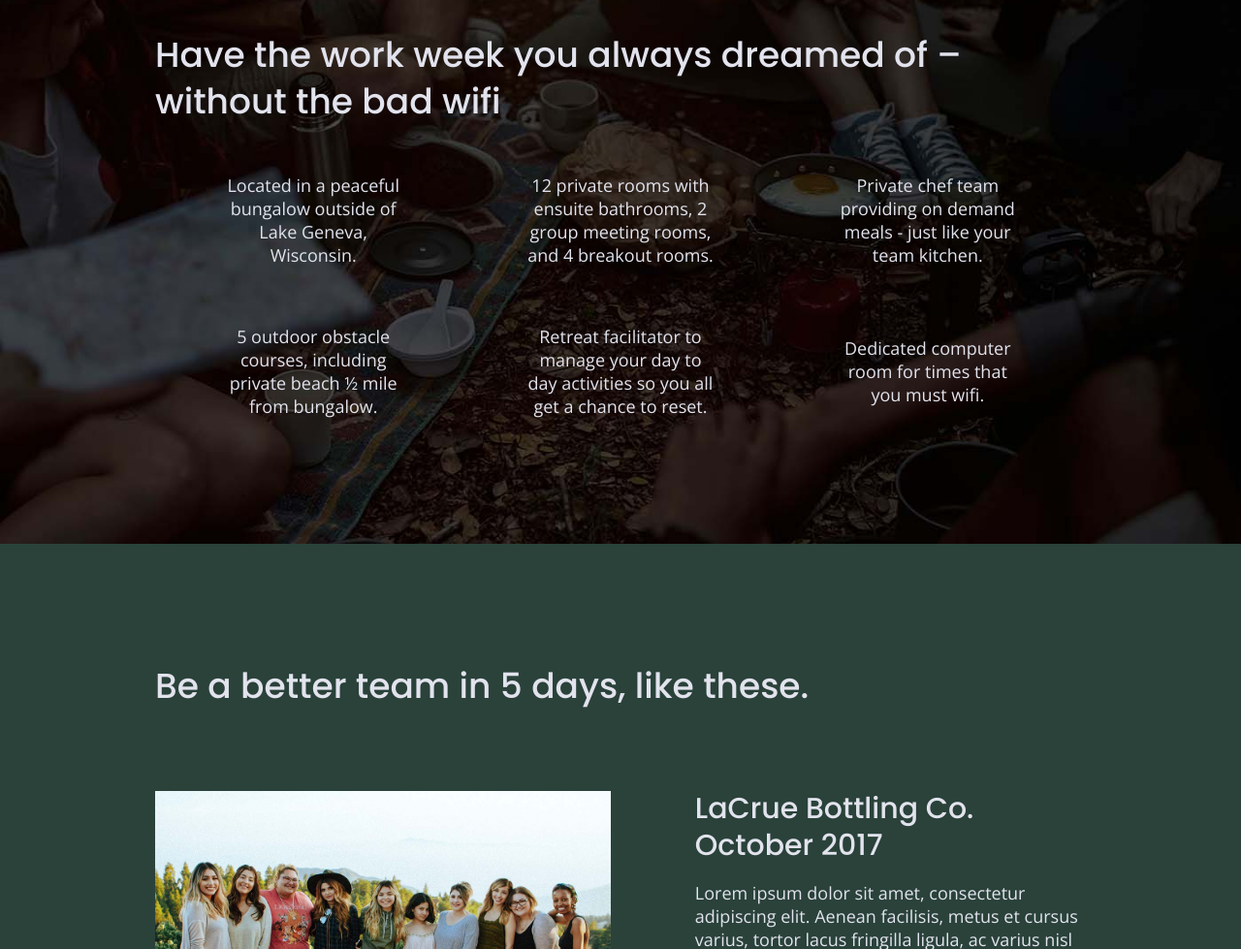
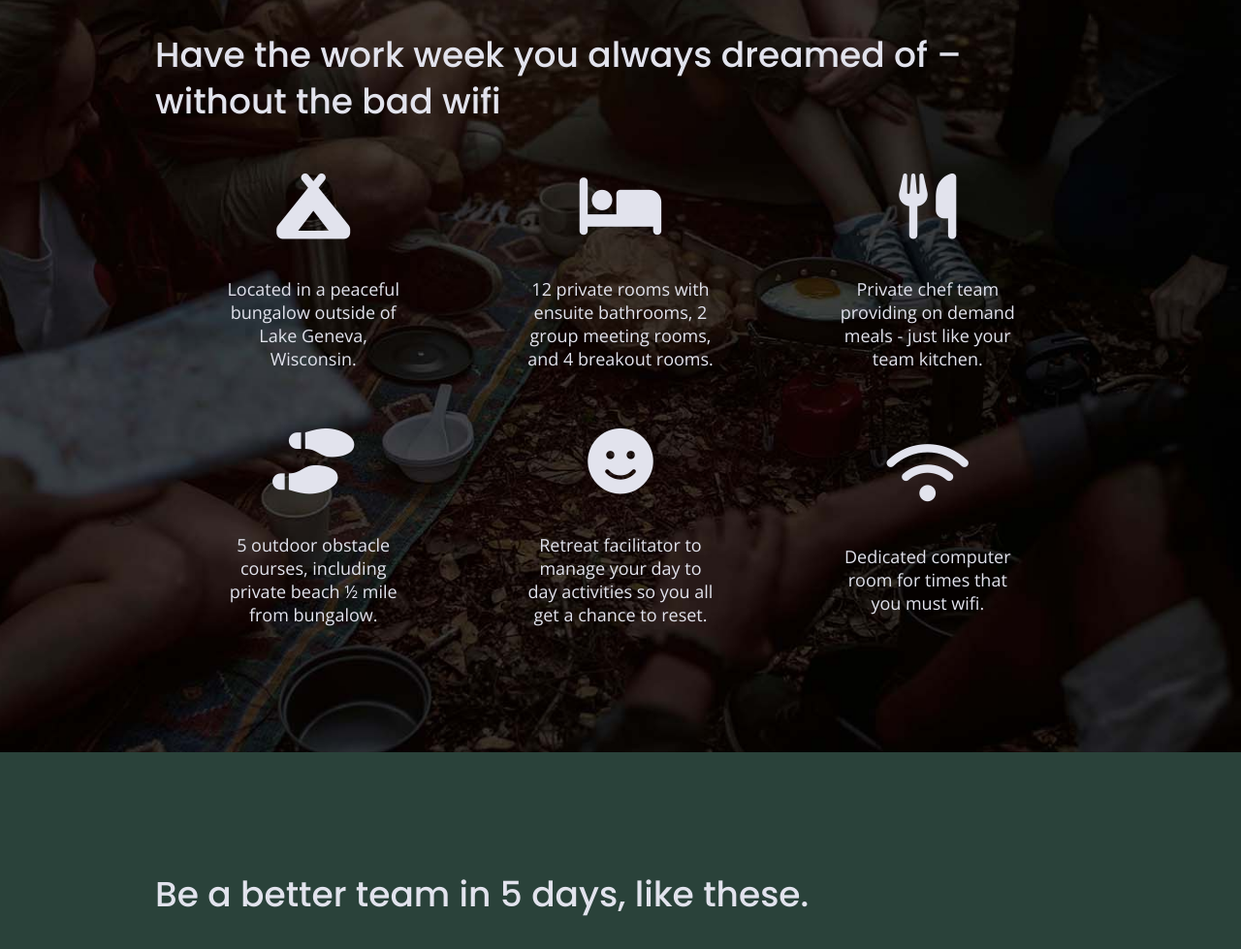
Before and after one commit to sannasinne/unplugged-retreat, a website built with Parcel: page index.html in a window 1280 px wide. Shown: the part 1099-2078 px from the top of the page at 97% size. Built offline with nearby package versions, Linux system fonts and the light colour scheme.

Commit message:
Font icons added

```diff
--- a/css/main.css
+++ b/css/main.css
@@ -326,6 +326,11 @@ textarea {
   .features p {
     text-align: center;
     margin: 0;
+  }
+
+  .features i {
+    font-size: 3.75em;
+    margin-bottom: 40px;
   }
 
   /* Reviews */
--- a/index.html
+++ b/index.html
@@ -21,7 +21,8 @@
 
   <link rel="stylesheet" href="css/normalize.css">
   <link rel="stylesheet" href="css/main.css">
-
+  <!-- Font awesome -->
+  <script src="https://kit.fontawesome.com/7ec817097c.js" crossorigin="anonymous"></script>
   <meta name="theme-color" content="#fafafa">
 </head>
 
@@ -67,27 +68,27 @@
         <h2>Have the work week you always dreamed of – without the bad wifi</h2>
         <div class="features-items">
           <article>
-            <p class="fontawesome-icon"></p>
+            <p class="fontawesome-icon"><i class="fas fa-campground"></i></p>
             <p class="features-item-description">Located in a peaceful bungalow outside of Lake Geneva, Wisconsin.</p>
           </article>
           <article>
-            <p class="fontawesome-icon"></p>
+            <p class="fontawesome-icon"><i class="fas fa-bed"></i></p>
             <p class="features-item-description">12 private rooms with ensuite bathrooms, 2 group meeting rooms, and 4 breakout rooms.</p>
           </article>
           <article>
-            <p class="fontawesome-icon"></p>
+            <p class="fontawesome-icon"><i class="fas fa-utensils"></i></p>
             <p class="features-item-description">Private chef team providing on demand meals - just like your team kitchen.</p>
           </article>
           <article>
-            <p class="fontawesome-icon"></p>
+            <p class="fontawesome-icon"><i class="fas fa-shoe-prints"></i></p>
             <p class="features-item-description">5 outdoor obstacle courses, including private beach ½ mile from bungalow.</p>
           </article>
           <article>
-            <p class="fontawesome-icon"></p>
+            <p class="fontawesome-icon"><i class="fas fa-smile"></i></p>
             <p class="features-item-description">Retreat facilitator to manage your day to day activities so you all get a chance to reset.</p>
           </article>
           <article>
-            <p class="fontawesome-icon"></p>
+            <p class="fontawesome-icon"><i class="fas fa-wifi"></i></p>
             <p class="features-item-description">Dedicated computer room for times that you must wifi.</p>
           </article>
         </div>
```
Also changed, not shown: about/index.html (+2 -1 lines), faq/index.html (+2 -1 lines).
